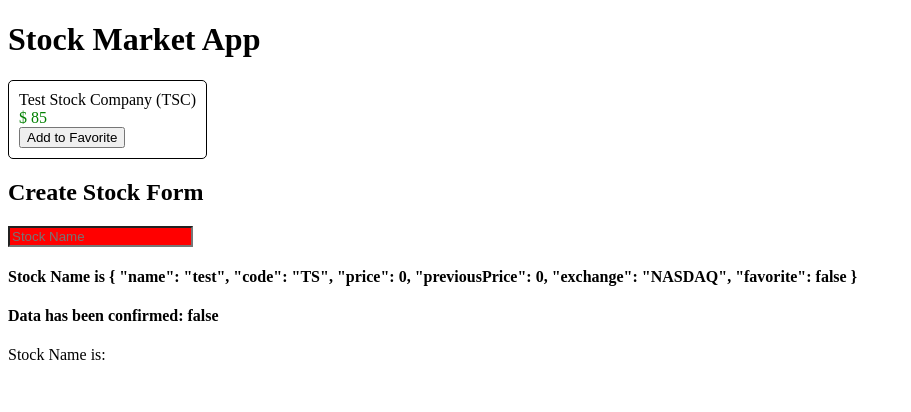
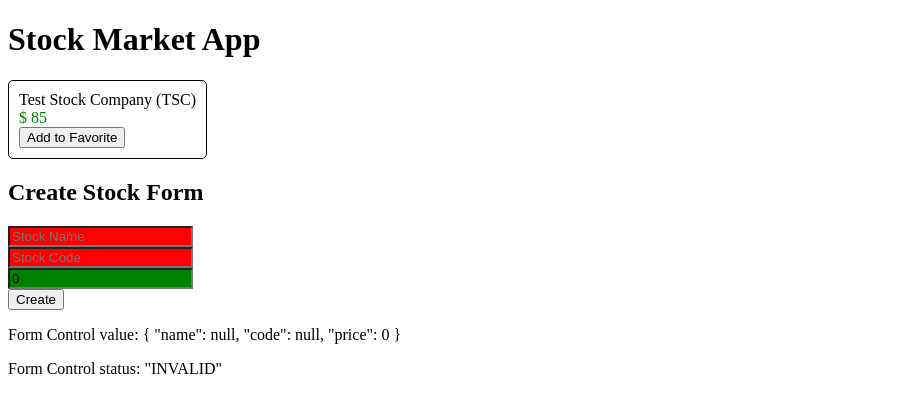
Before and after one commit to asmasyakirah/Angular-15-Training, an Angular app: page / in a window 1280 px wide. Shown: the top 412 px of the page, without its empty margins (0-911 px from the left). Built offline with nearby package versions, Linux system fonts and the light colour scheme.

Commit message:
Reactive Form
Using [formGroup] in Reactive Form.

Note: having validator in TS is much more secure than validator in HTML.

```diff
--- a/src/app/stock/create-stock/create-stock.component.html
+++ b/src/app/stock/create-stock/create-stock.component.html
@@ -1,31 +1,24 @@
 <h2>Create Stock Form</h2>
 
 <div class="form-group">
-  <form (ngSubmit)="createStock(stockForm)" #stockForm="ngForm">
-    <div ngModelGroup="stock">
+  <form [formGroup]="stockForm" (ngSubmit)="onSubmit()">
     <!-- <div>
       The following element change from green to red when it is invalid
     </div> -->
     <div class="stock-name">
       <input type="text"
              placeholder="Stock Name"
-             name="name"
-             [formControl]="nameControl"
-             ngModel
-             required>
+             formControlName="name">
              <!-- #stockName="ngModel" and others are added to carry value to stockForm -->
     </div>
     <!-- <div>
       The following element change from green to red when has been modified
     </div> -->
-    <!-- <div class="stock-code">
+    <div class="stock-code">
       <input type="text"
              placeholder="Stock Code"
-             name="code"
-             ngModel
-             required
-             minlength="2">
-    </div> -->
+             formControlName="code">
+    </div>
     <!-- <div *ngIf="stockCode.dirty && stockCode.invalid">
       <div *ngIf="stockCode.errors?.['required']">
         Stock code is mandatory
@@ -37,13 +30,11 @@
     <!-- <div>
       The following element change from green to red when it is visited by user (regardless of change)
     </div> -->
-    <!-- <div class="stock-price">
+    <div class="stock-price">
       <input type="number"
              placeholder="Stock Price"
-             name="price"
-             ngModel
-             required>
-    </div> -->
+             formControlName="price">
+    </div>
     <!-- <div *ngIf="stockPrice.dirty && stockPrice.invalid">
       Stock price is mandatory
     </div> -->
@@ -60,14 +51,13 @@
              [(ngModel)]="confirmed">
       I confirm that the information provided above is accurate!
     </div> -->
-    <!-- <button type="submit">Create</button> -->
-
-    </div>
+    <button type="submit">Create</button>
   </form>
 </div>
 
-<h4>Stock Name is {{stock | json}}</h4>
-<h4>Data has been confirmed: {{confirmed}}</h4>
+<!-- <h4>Stock Name is {{stock | json}}</h4>
+<h4>Data has been confirmed: {{confirmed}}</h4> -->
 
 
-<p>Stock Name is: {{ nameControl.value }}</p>
+<p>Form Control value: {{ stockForm.value | json }}</p>
+<p>Form Control status: {{ stockForm.status | json }}</p>
--- a/src/app/stock/create-stock/create-stock.component.ts
+++ b/src/app/stock/create-stock/create-stock.component.ts
@@ -1,6 +1,6 @@
 import { Component, OnInit } from '@angular/core';
 import { Stock } from 'src/app/model/stock';
-import { FormControl } from '@angular/forms';
+import { FormControl, FormGroup, Validators } from '@angular/forms';
 
 @Component({
   selector: 'app-create-stock',
@@ -13,30 +13,41 @@
   public confirmed = false;
   public exchanges = ['NYSE', 'NASDAQ', 'OTHER'];
 
-  public nameControl = new FormControl();
+  // public nameControl = new FormControl();
+
+  public stockForm: FormGroup = new FormGroup({
+    name: new FormControl(null, Validators.required,),
+    code: new FormControl(null, [Validators.required, Validators.minLength(2)]),
+    price: new FormControl(0, [Validators.required, Validators.min(0)])
+  });
 
   constructor() {
     this.stock =  new Stock('test', 'TS', 0, 0, 'NASDAQ');
   }
 
-  setStockPrice(price: number)
+  // setStockPrice(price: number)
+  // {
+  //   this.stock.price = price;
+  //   this.stock.previousPrice = price;
+  // }
+
+  // createStock(stockForm:any)
+  // {
+  //   console.log('Stock Form ', stockForm);
+
+  //   if (stockForm.valid)
+  //   {
+  //     this.stock = stockForm.value.stock;
+  //     console.log('Stock Form is valid');
+  //   }
+  //   else
+  //   {
+  //     console.error('Stock Form is invalid state');
+  //   }
+  // }
+
+  onSubmit()
   {
-    this.stock.price = price;
-    this.stock.previousPrice = price;
-  }
-
-  createStock(stockForm:any)
-  {
-    console.log('Stock Form ', stockForm);
-
-    if (stockForm.valid)
-    {
-      this.stock = stockForm.value.stock;
-      console.log('Stock Form is valid');
-    }
-    else
-    {
-      console.error('Stock Form is invalid state');
-    }
+    console.log('Stock Form value ', this.stockForm.value);
   }
 }
```
